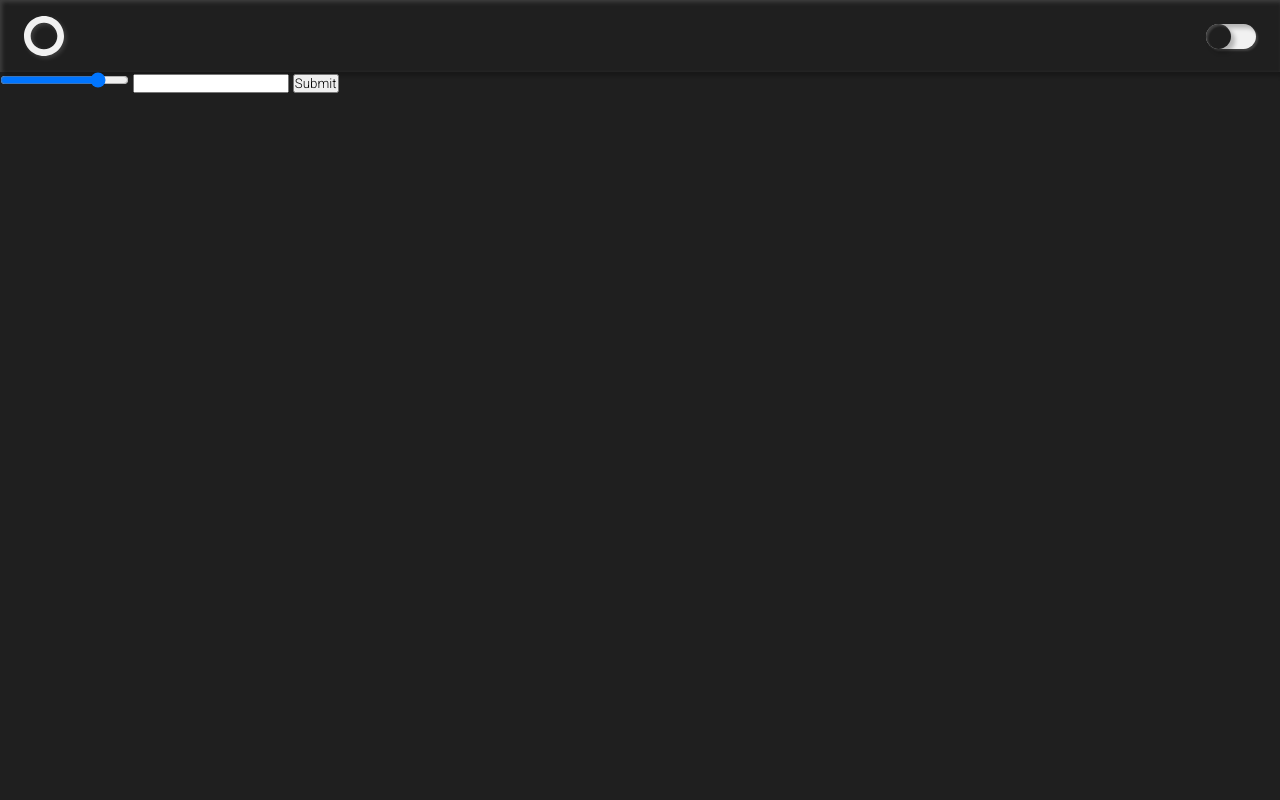
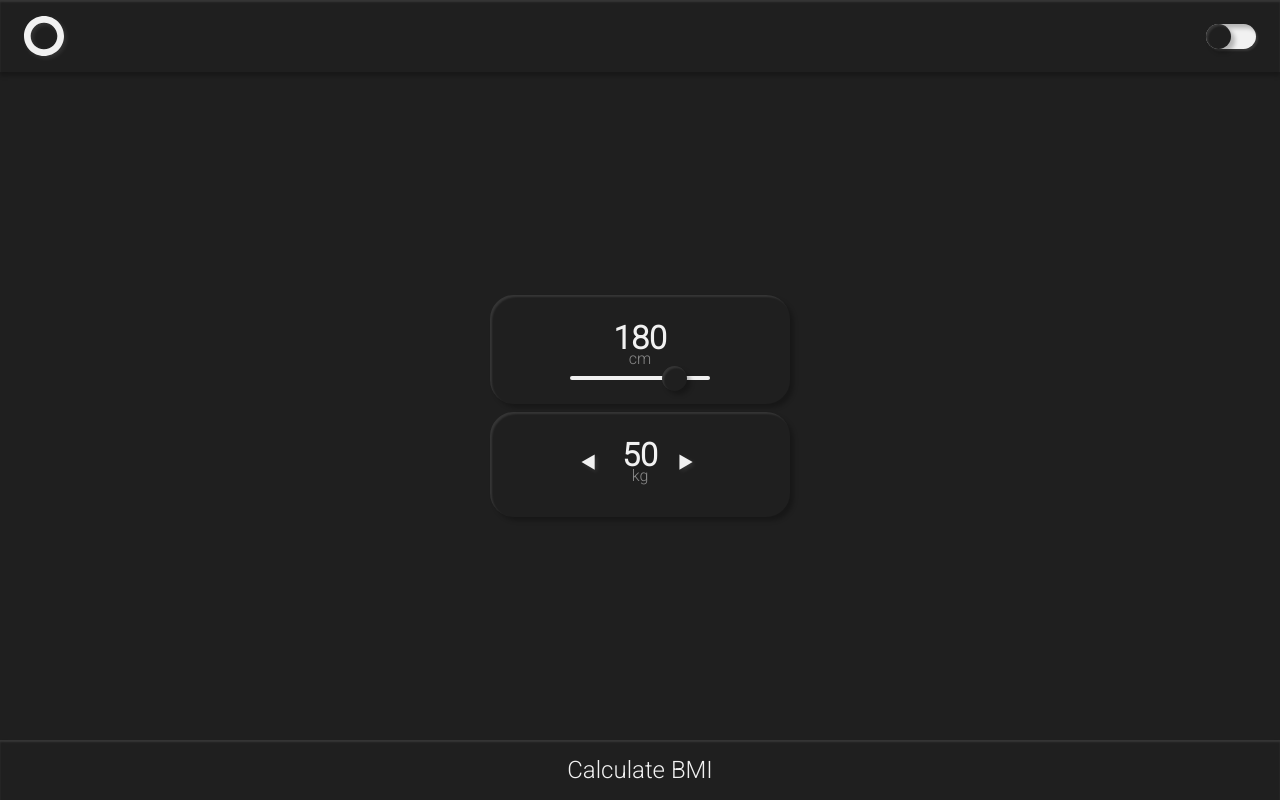
Before and after one commit to cryptus-neoxys/learn-typescript--bmi-app, a plain HTML site: page index.html in a window 1280 px wide. Drawn offline with Linux system fonts and the light colour scheme.

Commit message:
calc page

```diff
--- a/dist/script.js
+++ b/dist/script.js
@@ -1,17 +1,38 @@
+var root = document.querySelector(":root");
+var body = document.querySelector("body");
 var heightElement = document.querySelector("#height"); // from query selector we can get any HTML element, but to extract value we need it to be an input element
+var heightDisplay = document.querySelector(".height .value");
 var weightElement = document.querySelector("#weight");
-var button = document.querySelector("button"); // button is of type HTML button, cuz we explicitly select a button tag in query selector
+var weightDisplay = document.querySelector(".w .value");
+var button = document.querySelector(".btn"); // button is of type HTML button, cuz we explicitly select a button tag in query selector
 var bmiElement = document.querySelector(".bmi"); // this returns an (HTML)Element cuz we selected by class
-var root = document.querySelector(":root");
-// toggle
 var toggle = document.querySelector(".theme");
+var right = document.querySelector(".right");
+var left = document.querySelector(".left");
+body.addEventListener("load", function () {
+    body.setAttribute("style", "height:" + window.innerHeight); // for mobile x PWA synergy
+});
 toggle.addEventListener("change", function () {
     if (toggle.checked === true) {
-        root.setAttribute("style", "--background:#f1f1f1;--foreground:#1f1f1f");
+        root.setAttribute("style", "--background:#f1f1f1;--foreground:#1f1f1f;--shadow-white:rgba(255, 255, 255, 0.75);");
     }
     else {
-        root.setAttribute("style", "--background:#1f1f1f;--foreground:#f1f1f1");
+        root.setAttribute("style", "--background:#1f1f1f;--foreground:#f1f1f1;--shadow-white:rgba(255, 255, 255, 0.1);");
     }
+});
+right.addEventListener("click", function () {
+    var weight = parseInt(weightDisplay.textContent);
+    weight++;
+    weightDisplay.textContent = weight.toString();
+});
+left.addEventListener("click", function () {
+    var weight = parseInt(weightDisplay.textContent);
+    weight--;
+    weightDisplay.textContent = weight.toString();
+});
+heightElement.addEventListener("change", function () {
+    console.log(heightElement.value);
+    heightDisplay.textContent = heightElement.value;
 });
 button.addEventListener("click", function () {
     var height = heightElement.valueAsNumber / 100; // height is type number, cuz we explicitly take number value from input
--- a/dist/style.css
+++ b/dist/style.css
@@ -8,30 +8,31 @@
 :root {
   --background: #1f1f1f;
   --foreground: #f1f1f1;
-  --shadow-white: rgba(255, 255, 255, 0.15);
+  --shadow-white: rgba(255, 255, 255, 0.1);
   --shadow-black: rgba(0, 0, 0, 0.25);
 }
 body {
   background: var(--background);
+  height: 100vh;
 }
 @media screen and (max-width: 1200px) {
+  * {
+    font-size: 24px;
+  }
+}
+@media screen and (max-width: 900px) {
   * {
     font-size: 20px;
   }
 }
-@media screen and (max-width: 900px) {
+@media screen and (max-width: 600px) {
   * {
     font-size: 16px;
   }
 }
-@media screen and (max-width: 600px) {
+@media screen and (max-width: 300px) {
   * {
     font-size: 12px;
-  }
-}
-@media screen and (max-width: 300px) {
-  * {
-    font-size: 8px;
   }
 }
 
@@ -40,10 +41,16 @@ body {
   padding: 1rem 1.5rem;
   display: flex;
   justify-content: space-between;
-  box-shadow: 0.25rem 0.25rem 0.25rem var(--shadow-black),
-    inset 0.125rem 0.125rem 0.25rem var(--shadow-white);
+  box-shadow: 0rem 0.25rem 0.25rem var(--shadow-black),
+    inset 0rem 0.125rem 0.125rem var(--shadow-white);
 }
 
+.calc {
+  display: flex;
+  height: 100%;
+  flex-direction: column;
+  justify-content: space-between;
+}
 /* logo */
 svg {
   height: 2.5rem;
@@ -72,8 +79,8 @@ svg {
   border-radius: 3.125rem;
   background: var(--foreground);
   transition: background 0.2s;
-  box-shadow: 2px 2px 2px var(--shadow-white),
-    inset 4px 4px 4px var(--shadow-black);
+  box-shadow: 0.125rem 0.125rem 0.125rem var(--shadow-white),
+    inset 0.25rem 0.25rem 0.25rem var(--shadow-black);
 }
 .circle {
   content: "";
@@ -83,9 +90,106 @@ svg {
   border-radius: 2.5rem;
   background: var(--background);
   transition: 0.2s;
-  box-shadow: 4px 4px 4px rgba(0, 0, 0, 0.25),
-    inset 2px 2px 2px rgba(255, 255, 255, 0.15);
+  box-shadow: 0.25rem 0.25rem 0.25rem var(--shadow-black),
+    inset 0.125rem 0.125rem 0.125rem var(--shadow-white);
 }
 .theme:checked + .switch .circle {
   transform: translateX(+100%);
 }
+/* form */
+.form {
+  display: flex;
+  flex-direction: column;
+  align-items: center;
+}
+.unit {
+  color: var(--foreground);
+  opacity: 0.5;
+  position: relative;
+  bottom: 0.5rem;
+}
+.value {
+  color: var(--foreground);
+  font-size: 2rem;
+  font-weight: 600;
+}
+.weight {
+  display: flex;
+  flex-direction: row;
+  justify-content: center;
+  align-items: center;
+  min-width: 300px;
+  box-shadow: 0.25rem 0.25rem 0.25rem var(--shadow-black),
+    inset 0.125rem 0.125rem 0.125rem var(--shadow-white);
+  padding: 1.5rem 3.125rem;
+  border-radius: 1.5rem;
+  margin: 0.25rem;
+}
+.w {
+  display: flex;
+  flex-direction: column;
+  justify-content: center;
+  align-items: center;
+}
+.height {
+  display: flex;
+  flex-direction: column;
+  align-items: center;
+  min-width: 300px;
+  box-shadow: 0.25rem 0.25rem 0.25rem var(--shadow-black),
+    inset 0.125rem 0.125rem 0.125rem var(--shadow-white);
+  padding: 1.5rem 3.125rem;
+  border-radius: 1.5rem;
+  margin: 0.25rem;
+}
+.dir {
+  height: 22px;
+  width: 30px;
+  margin: 1rem;
+}
+#height {
+  -webkit-appearance: none;
+  appearance: none;
+  width: 70%;
+  height: 0.25rem;
+  border-radius: 0.25rem;
+  background: var(--foreground);
+  outline: none;
+  opacity: 1;
+  -webkit-transition: 0.2s;
+  transition: opacity 0.2s;
+}
+#height::-webkit-slider-thumb {
+  -webkit-appearance: none;
+  appearance: none;
+  width: 25px;
+  height: 25px;
+  border-radius: 50%;
+  background: var(--background);
+  box-shadow: 0.25rem 0.25rem 0.25rem var(--shadow-black),
+    inset 0.125rem 0.125rem 0.125rem var(--shadow-white);
+  cursor: pointer;
+}
+
+/* button */
+.btn {
+  width: 100vw;
+  cursor: pointer;
+  padding: 1rem 1.5rem;
+  text-align: center;
+  font-size: 1.5rem;
+  color: var(--foreground);
+  box-shadow: 0rem 0.25rem 0.25rem var(--shadow-black),
+    inset 0rem 0.125rem 0.125rem var(--shadow-white);
+}
+.btn:hover {
+  box-shadow: 0rem 0.5rem 0.5rem var(--shadow-black),
+    inset 0rem 0.5rem 0.5rem var(--shadow-white);
+}
+.btn:active {
+  box-shadow: 0rem 0.25rem 0.25rem var(--shadow-black),
+    inset 0rem 0.125rem 0.125rem var(--shadow-white);
+}
+.bmi {
+  display: none;
+}
--- a/index.html
+++ b/index.html
@@ -8,6 +8,7 @@
     <link rel="stylesheet" href="dist/style.css" />
   </head>
   <body>
+    <div class="calc">
       <div class="nav">
         <svg id="logo" viewBox="0 0 40 40" xmlns="http://www.w3.org/2000/svg">
           <path
@@ -23,10 +24,40 @@
           </label>
         </div>
       </div>
+      <div class="form">
+        <div class="height">
+          <div class="value">180</div>
+          <div class="unit">cm</div>
           <input id="height" type="range" min="100" max="200" value="180" />
-    <input id="weight" type="number" />
-    <button>Submit</button>
+        </div>
+        <div class="weight">
+          <svg
+            class="dir left"
+            viewBox="0 0 26 30"
+            xmlns="http://www.w3.org/2000/svg"
+          >
+            <path
+              d="M-5.24537e-07 11L18 0.607696L18 21.3923L-5.24537e-07 11Z"
+            />
+          </svg>
+          <div class="w">
+            <div class="value">50</div>
+            <div class="unit">kg</div>
+          </div>
+          <svg
+            class="dir right"
+            viewBox="0 0 26 30"
+            xmlns="http://www.w3.org/2000/svg"
+          >
+            <path
+              d="M18 11L-9.78799e-07 21.3923L-7.02746e-08 0.607695L18 11Z"
+            />
+          </svg>
+        </div>
+      </div>
+      <div class="btn">Calculate BMI</div>
       <div class="bmi"></div>
+    </div>
     <script src="dist/script.js"></script>
   </body>
 </html>
```
Also changed, not shown: 1 other file. Lines whose indentation alone changed are shown as unchanged.
